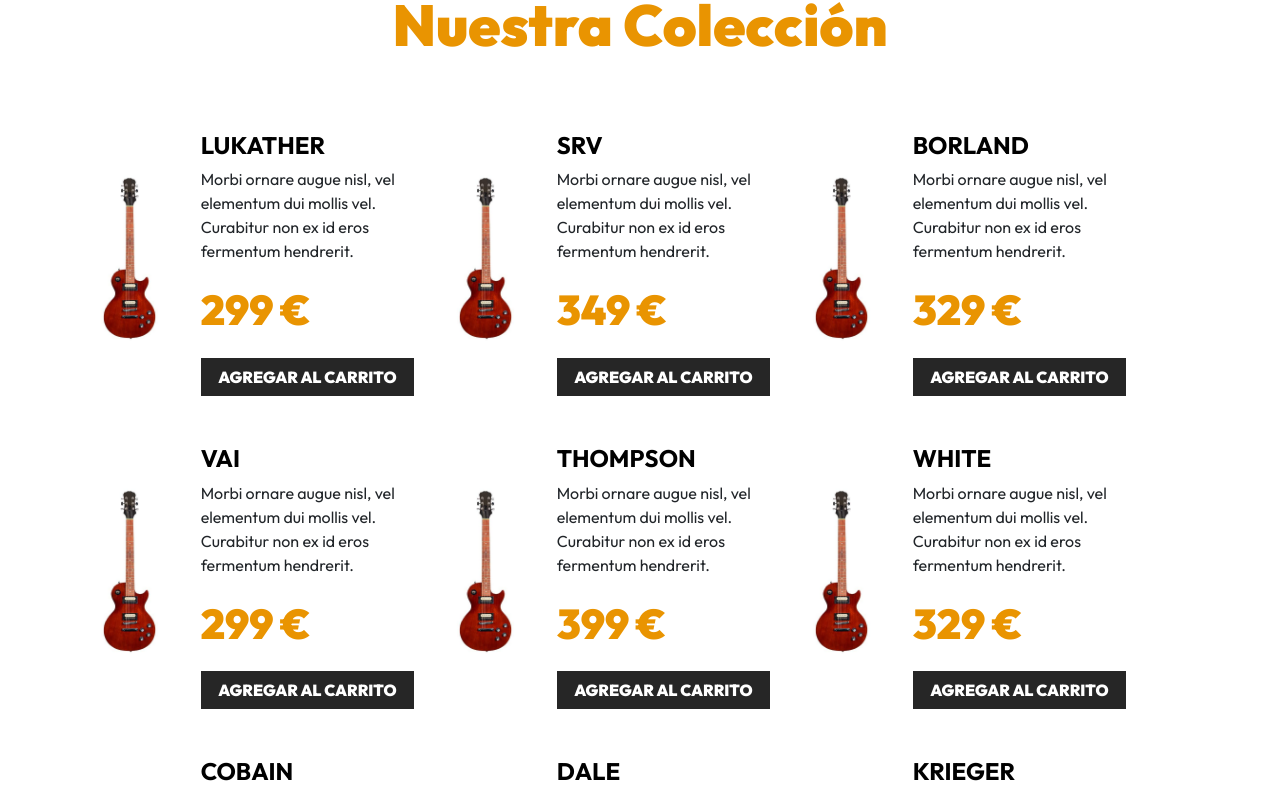
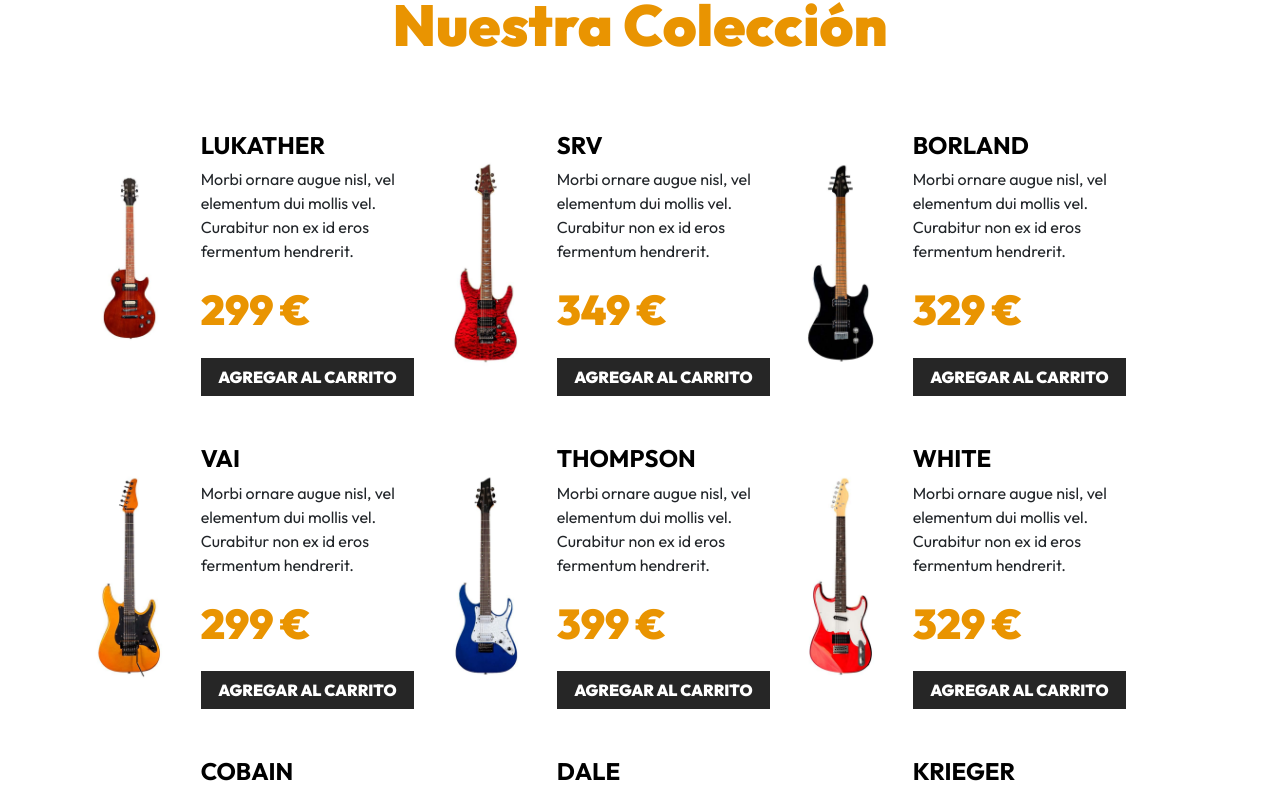
Before and after one commit to FabricioNarvaez/guitarVue, a Vue app: page / in a window 1280 px wide. Shown: the part 777-1565 px from the top of the page. Built offline with nearby package versions, Linux system fonts and the light colour scheme.

Commit message:
Modify src  to show each images

```diff
--- a/src/components/Guitar.vue
+++ b/src/components/Guitar.vue
@@ -1,7 +1,7 @@
 <template>
     <div class="col-md-6 col-lg-4 my-4 row align-items-center">
         <div class="col-4">
-            <img class="img-fluid" src="/img/guitarra_01.jpg" alt="imagen guitarra">
+            <img class="img-fluid" :src="`/img/${guitar.imagen}.jpg`" src="/img/guitarra_01.jpg" :alt="`imagen guitarra ${guitar.nombre}`">
         </div>
         <div class="col-8">
             <h3 class="text-black fs-4 fw-bold text-uppercase">{{ guitar.nombre }}</h3>
```
